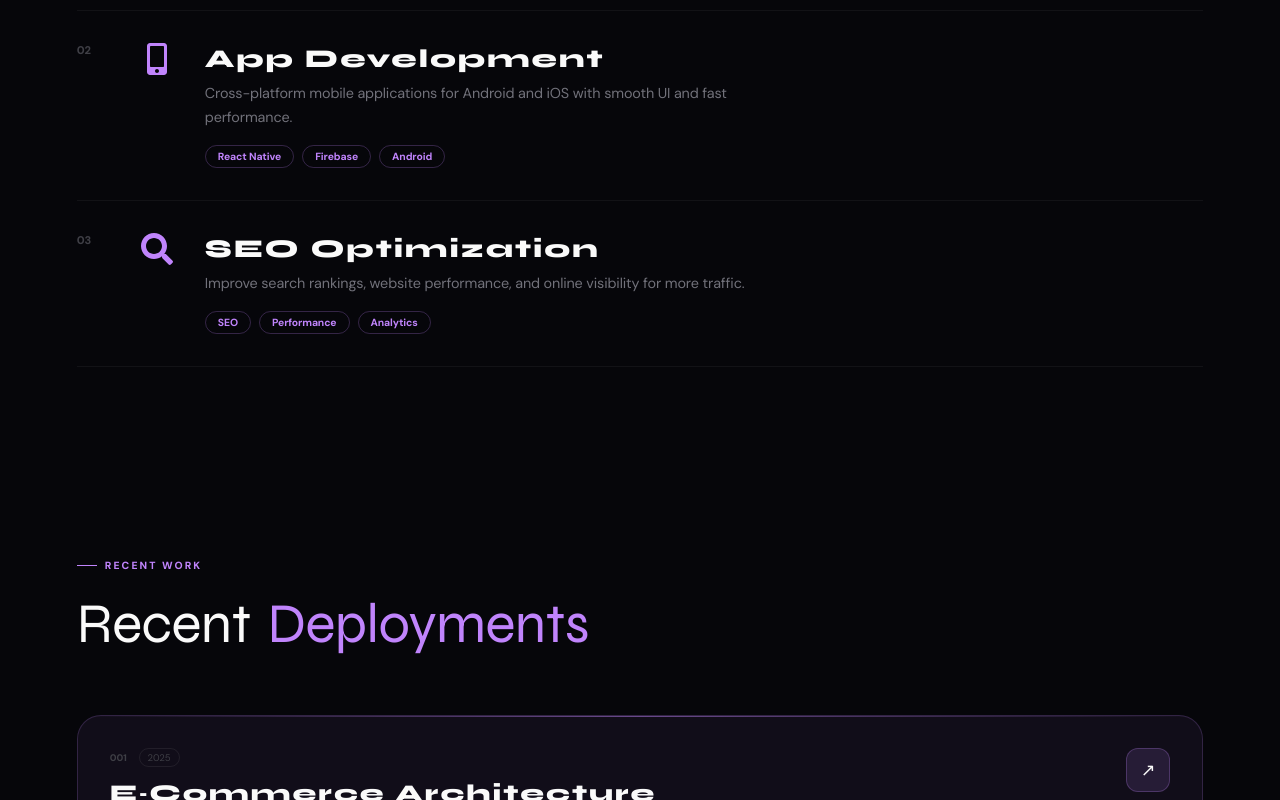
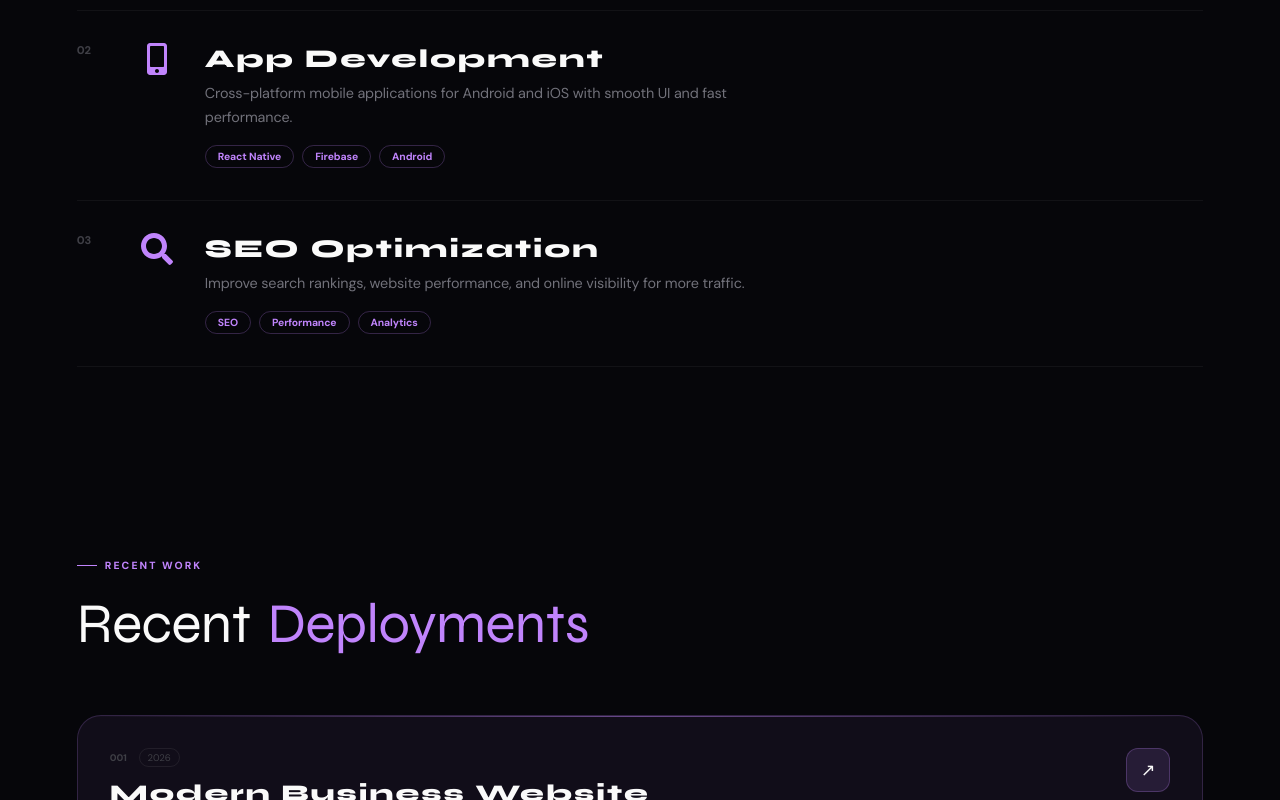
Before and after one commit to anujsmit/anujkatteldotcomnp, a React (Vite) app: page / in a window 1280 px wide. Shown: the part 2000-2800 px from the top of the page. Built offline with nearby package versions, Linux system fonts and the light colour scheme; a web font is replaced by a local one.

Commit message:
final push

```diff
--- a/src/App.jsx
+++ b/src/App.jsx
@@ -58,13 +58,37 @@ const services = [
     icon: <FaSearch />,
   },
 ];
+const projects = [
+  {
+    index: "001",
+    title: "Modern Business Website",
+    year: "2026",
+    desc: "Premium responsive business website with modern UI, fast loading speed, SEO optimization, and contact integrations designed to convert visitors into clients.",
+    tech: ["React", "Node.js", "SEO", "Responsive"],
+    accent: "#c084fc",
+    live: "#",
+  },
 
-const projects = [
-  { index: "001", title: "E‑Commerce Architecture", year: "2025", desc: "Lightning-fast store with custom checkout, real-time inventory, admin dashboard handling 10K+ daily transactions.", tech: ["React", "Node.js", "MySQL"], accent: "#c084fc" },
-  { index: "002", title: "Fitness Tracking App", year: "2025", desc: "Cross-platform mobile app with biometric syncing, AI workout recs, social leaderboards.", tech: ["React Native", "Firebase"], accent: "#22d3ee" },
-  { index: "003", title: "SaaS Analytics Dashboard", year: "2024", desc: "Enterprise data viz with WebSocket feeds, RBAC, exportable PDF reports.", tech: ["TypeScript", "FastAPI", "PostgreSQL"], accent: "#34d399" },
+  {
+    index: "002",
+    title: "Gym Management Platform",
+    year: "2026",
+    desc: "Complete gym SaaS platform with membership management, attendance tracking, pricing plans, and a modern dashboard for fitness businesses.",
+    tech: ["React", "Firebase", "Dashboard", "Authentication"],
+    accent: "#22d3ee",
+    live: "#",
+  },
+
+  {
+    index: "003",
+    title: "Restaurant Ordering System",
+    year: "2025",
+    desc: "Online food ordering platform with real-time order tracking, admin controls, mobile-friendly design, and payment integration for restaurants.",
+    tech: ["React", "Express", "MongoDB", "Payments"],
+    accent: "#f97316",
+    live: "#",
+  }
 ];
-
 const socialLinks = [
   { platform: "GitHub", user: "anujsmit", url: "https://github.com/anujsmit", color: "#e4e4e7", icon: "GH" },
   { platform: "LinkedIn", user: "anujkattel", url: "https://linkedin.com/in/anujkattel", color: "#60a5fa", icon: "LI" },
```
